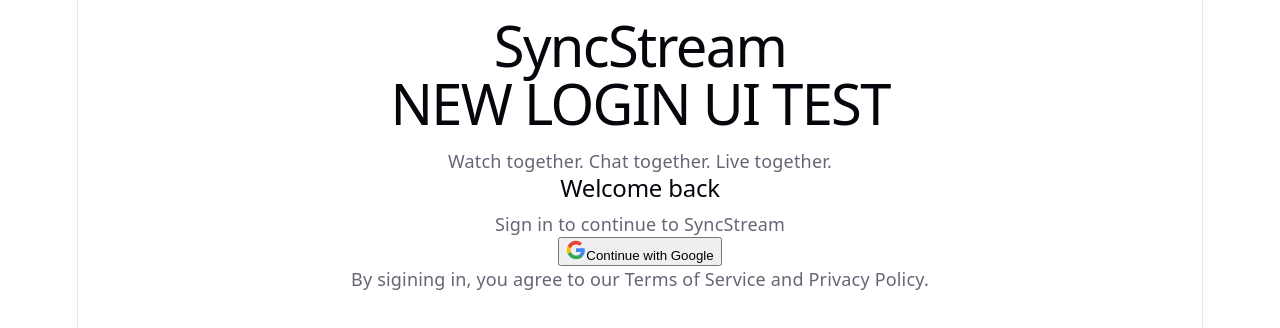
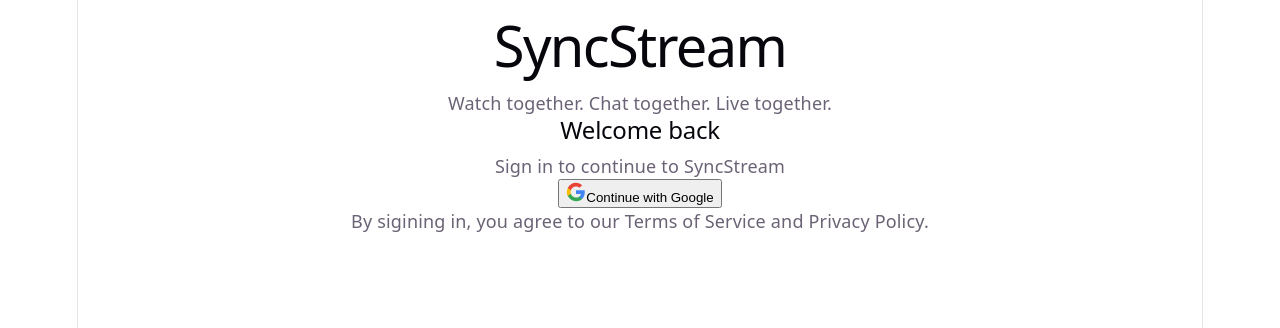
Before and after one commit to SyncStream-App/Sync-Stream, a React app in the folder frontend/: page /login in a window 1280 px wide. Shown: the top 328 px of the page. Built offline with nearby package versions, Linux system fonts and the light colour scheme; the HTML template or start-up script is replaced by a standard one.

Commit message:
Update LoginPage.jsx

```diff
--- a/frontend/src/pages/LoginPage.jsx
+++ b/frontend/src/pages/LoginPage.jsx
@@ -42,8 +42,6 @@
                     <h1 className="text-5xl font-bold text-brand-purple mb-2">
                         SyncStream
                     </h1>
-                    <h1>NEW LOGIN UI TEST</h1>
-
                     <p className="text-gray-400 text-lg">
                         Watch together. Chat together. Live together.
                     </p>
```
